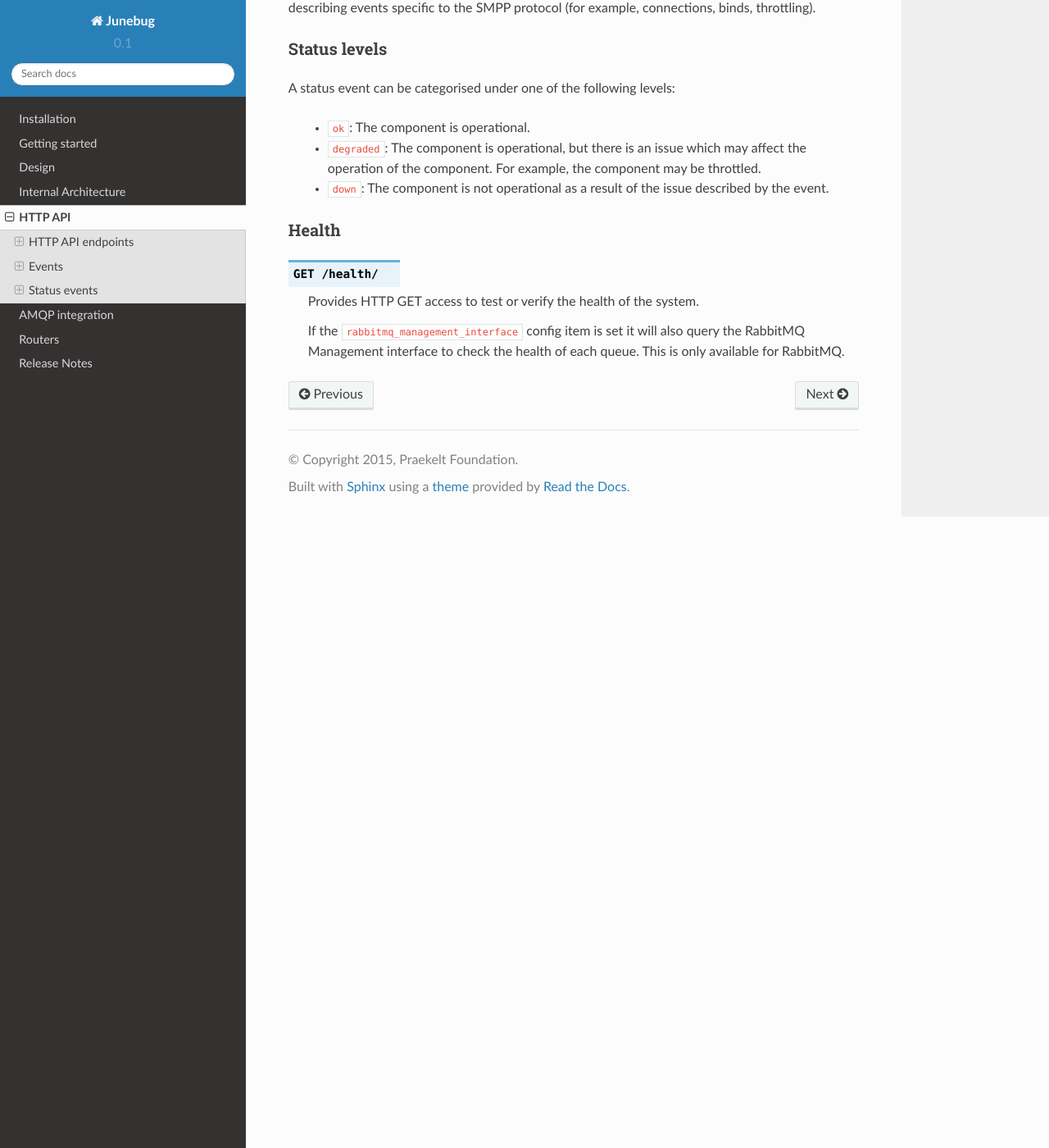
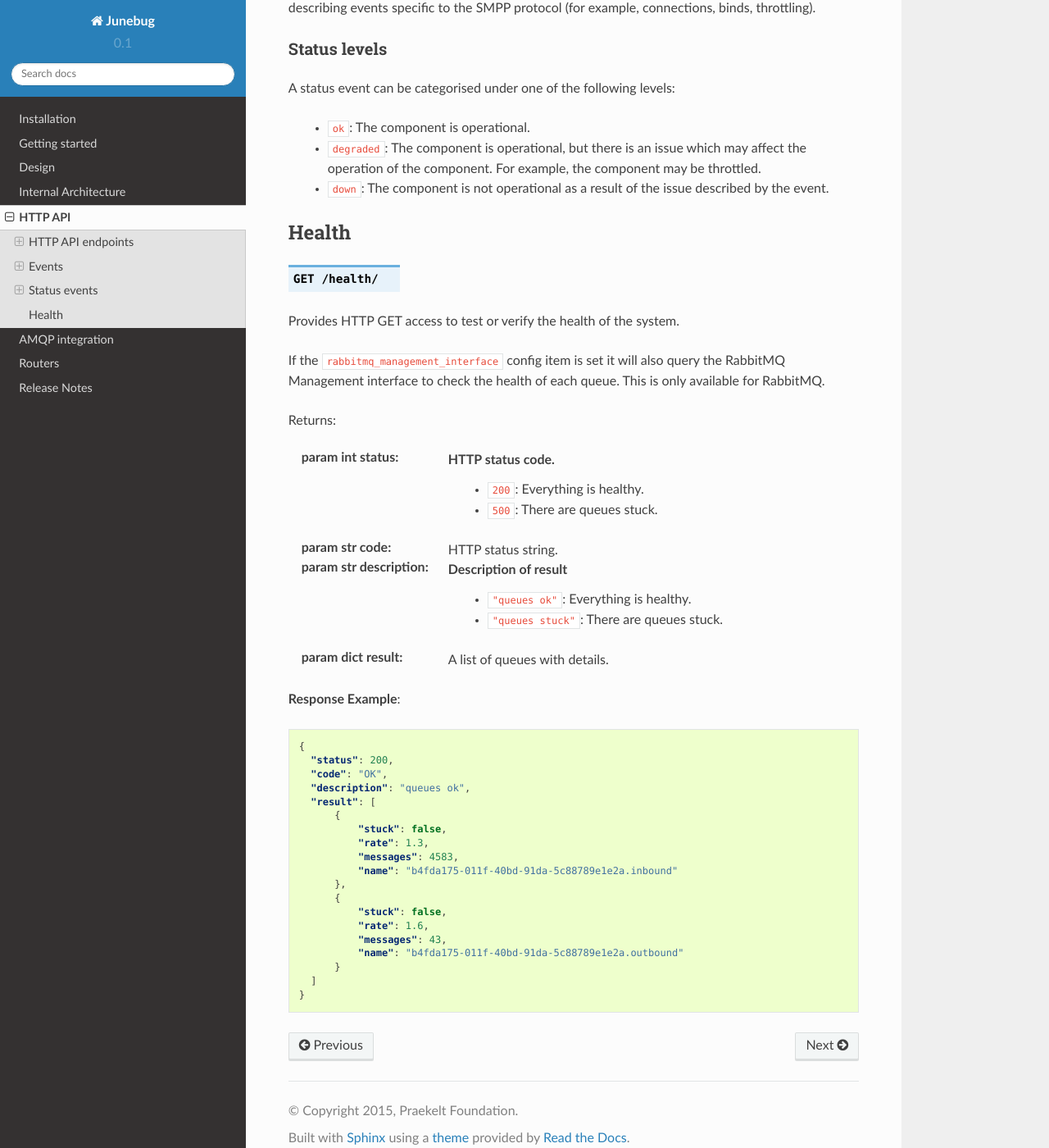
Before and after one commit to praekeltfoundation/junebug, a Sphinx documentation site: the page built from docs/http_api.rst, in a window 1280 px wide and 1400 px high, scrolled down 12846 px. Shown: the whole window at 82% size. Built offline with Sphinx 7.4.7 and the Read the Docs theme 2.0.0, drawn with Linux system fonts in a browser that asks for light colours; pages that are not in the unit, such as notebooks, are missing from menus.

Commit message:
move client create and some docs changes

```diff
--- a/docs/http_api.rst
+++ b/docs/http_api.rst
@@ -756,12 +756,51 @@ A status event can be categorised under one of the following levels:
 .. _health:
 
 Health
-^^^^^^
+------
 
 .. http:get:: /health/
 
-   Provides HTTP GET access to test or verify the health of the system.
+Provides HTTP GET access to test or verify the health of the system.
 
-   If the ``rabbitmq_management_interface`` config item is set it will also
-   query the RabbitMQ Management interface to check the health of each queue.
-   This is only available for RabbitMQ.
+If the ``rabbitmq_management_interface`` config item is set it will also
+query the RabbitMQ Management interface to check the health of each queue.
+This is only available for RabbitMQ.
+
+Returns:
+
+:param int status:
+   HTTP status code.
+        - ``200``: Everything is healthy.
+        - ``500``: There are queues stuck.
+:param str code:
+   HTTP status string.
+:param str description:
+   Description of result
+        - ``"queues ok"``: Everything is healthy.
+        - ``"queues stuck"``: There are queues stuck.
+:param dict result:
+   A list of queues with details.
+
+**Response Example**:
+
+.. sourcecode:: json
+
+  {
+    "status": 200,
+    "code": "OK",
+    "description": "queues ok",
+    "result": [
+        {
+            "stuck": false,
+            "rate": 1.3,
+            "messages": 4583,
+            "name": "b4fda175-011f-40bd-91da-5c88789e1e2a.inbound"
+        },
+        {
+            "stuck": false,
+            "rate": 1.6,
+            "messages": 43,
+            "name": "b4fda175-011f-40bd-91da-5c88789e1e2a.outbound"
+        }
+    ]
+  }
```
Also changed, not shown: docs/release-notes.rst (+5 -8 lines), 2 other files.
